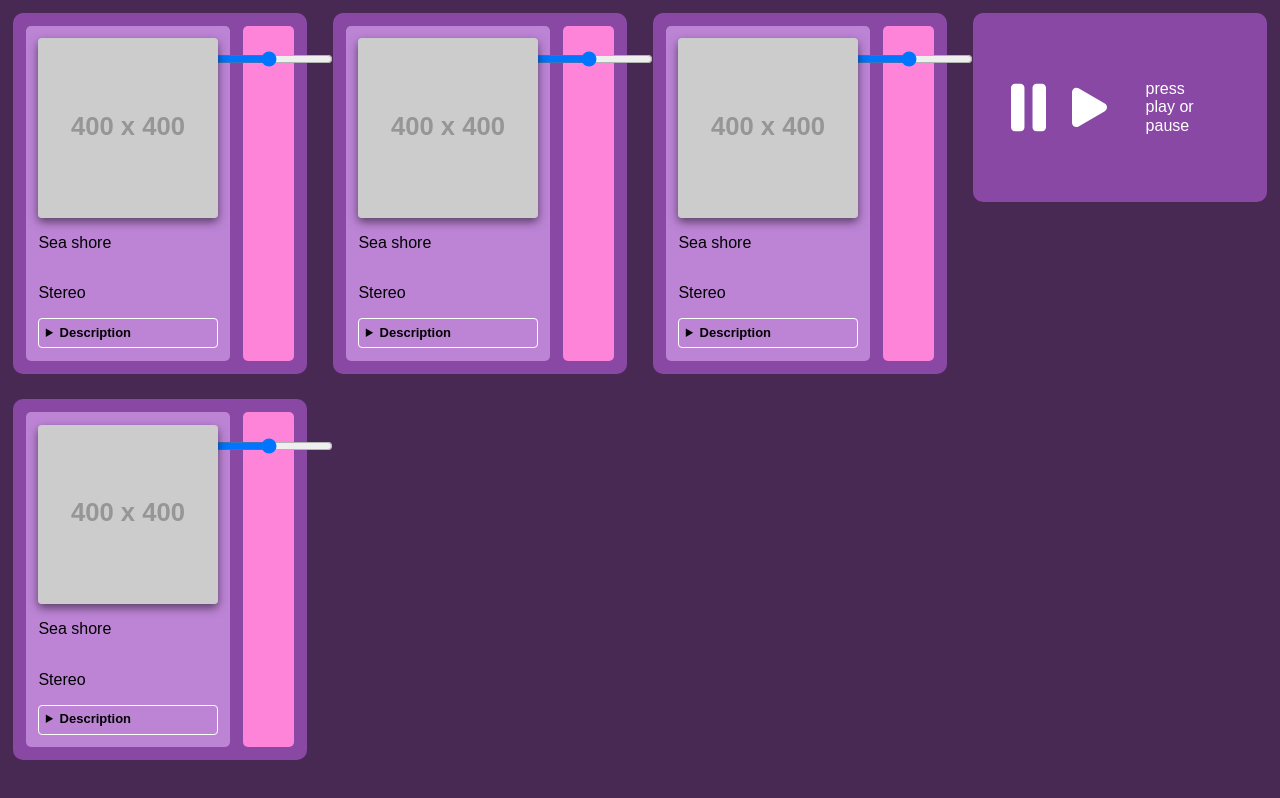
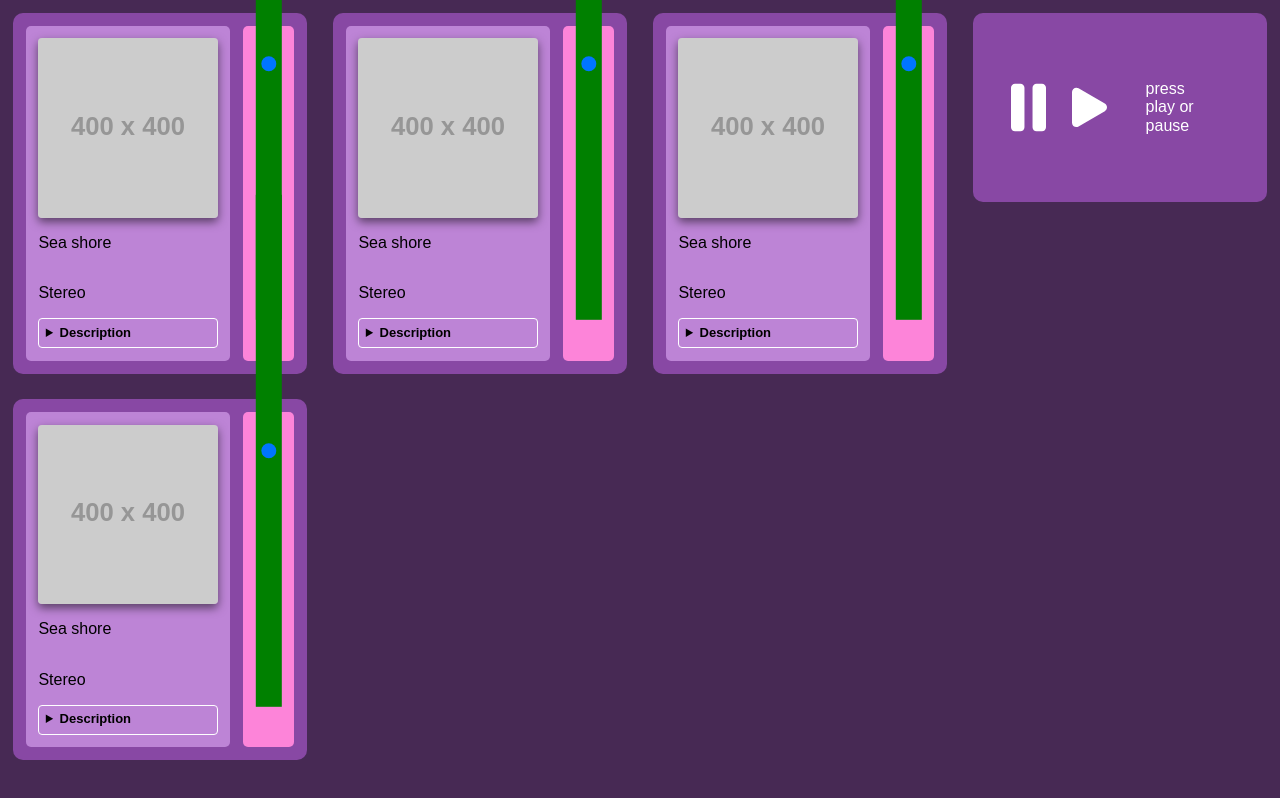
Before and after one commit to saspirelax/unintentional-dev, a plain HTML site: page index.html in a window 1280 px wide. Drawn offline with nearby package versions, Linux system fonts and the light colour scheme; placeholder pictures from the web are drawn by us.

Commit message:
Progress on the slider

```diff
--- a/styles/audioUnit-content.css
+++ b/styles/audioUnit-content.css
@@ -42,25 +42,32 @@
   }
 
 
-  /* Volume Unit Controls*/
+  /* Volume Container*/
   .audioUnit-volume {
-    display: flex;
-    flex-direction: column;
-    align-items: center;
     background-color: #fd84d9;
     margin-left: 1vw;
     padding: 2vw;
     width: 15%;
     border-radius: 5px;
+    display: flex;
+    flex-direction: column;
+    align-items: center;
+
   }
 
-  .slider {
-    /* Set width and height to adjust the size of the slider */
-    width: 2vw;
-    height: 100%;
-    /* Rotate the slider vertically */
-      /* transform: rotate(-90deg); */
-    /* Adjust other styling properties as needed */
+/*
+/*SLIDER*/
+
+  .custom-slider {
+    /* Remove default styling */
+    appearance: none;
+    -webkit-appearance: none;
+    border: none;
+    background-color: green;
+    width: 40vw;
+    height: 2vw;
     writing-mode: bt-lr; /* Set the writing mode to vertical */
-    appearance: slider-vertical;
+    transform: rotate(90deg);
+
+
   }
```
Also changed, not shown: 1 other file.
